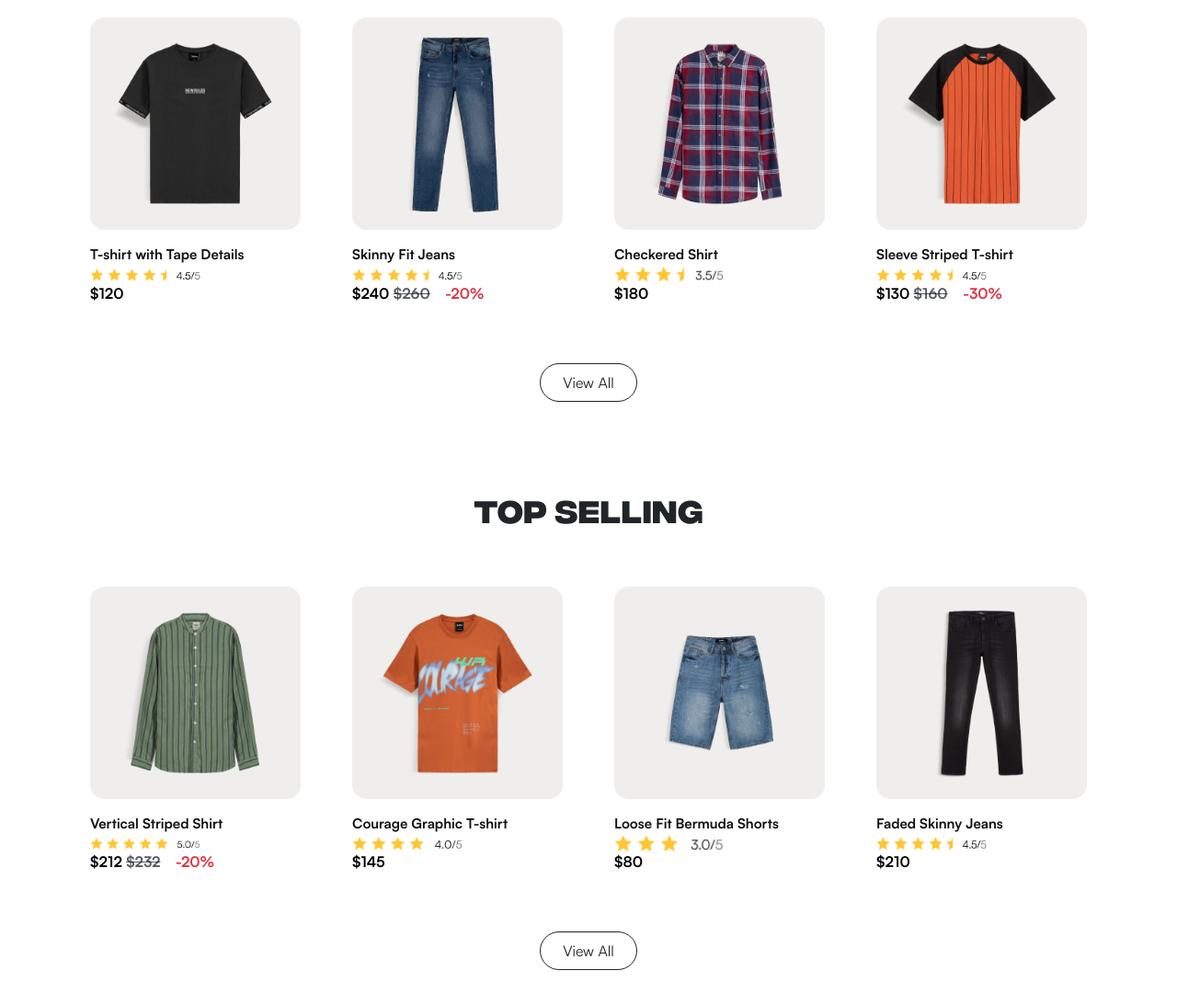
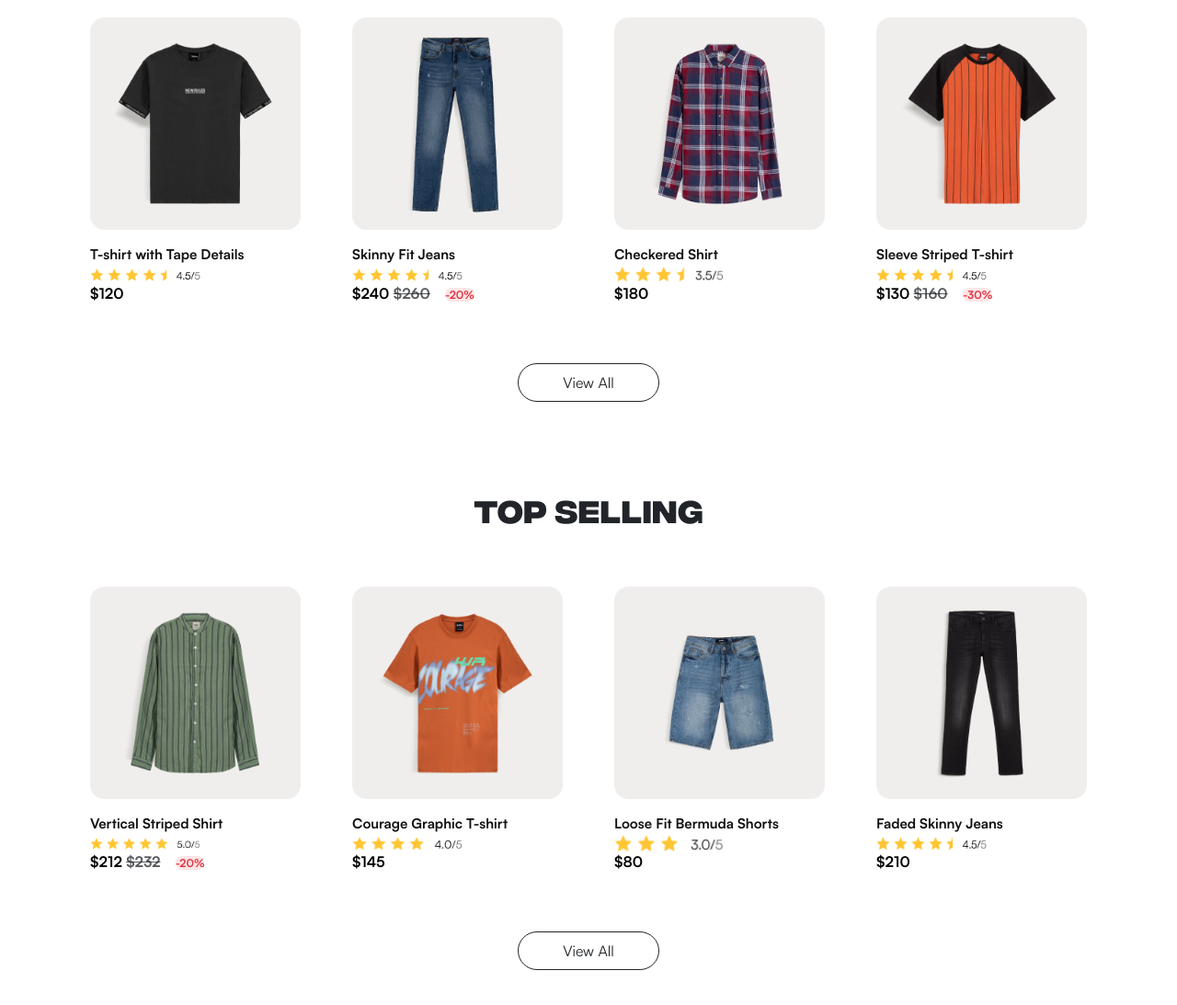
Before and after one commit to mkanan-ej/shopco, a plain HTML site: page index.html in a window 1280 px wide. Shown: the part 803-1896 px from the top of the page at 92% size. Drawn offline with nearby package versions, Linux system fonts and the light colour scheme; files whose address does not match are found by name.

Commit message:
added pill like for the discounts

```diff
--- a/index.html
+++ b/index.html
@@ -140,7 +140,7 @@
                                     <p class="productPrice mb-0">
                                         <span class="fw-bold">$240</span>
                                         <span class="text-decoration-line-through text-muted me-2">$260</span>
-                                        <span class="text-danger fw-bold ms-1">-20%</span>
+                                        <span class="discount text-danger ms-1">-20%</span>
                                     </p>
                                 </div>
                             </div>
@@ -164,13 +164,13 @@
                                     <p class="productPrice mb-0">
                                         <span class="fw-bold">$130</span>
                                         <span class="text-decoration-line-through text-muted me-2">$160</span>
-                                        <span class="text-danger fw-bold ms-1">-30%</span>
+                                        <span class="discount text-danger ms-1">-30%</span>
                                     </p>
                                 </div>
                             </div>
                         </div>
 
-                        <button class="btn btn-outline-dark rounded-pill mt-5 px-4 py-2">View All</button>
+                        <button class="btn btn-outline-dark rounded-pill mt-5 px-5 py-2">View All</button>
                     </div>
                 </section>
 
@@ -191,7 +191,7 @@
                                     <p class="productPrice mb-0">
                                         <span class="fw-bold">$212</span>
                                         <span class="text-decoration-line-through text-muted me-2">$232</span>
-                                        <span class="text-danger fw-bold ms-1">-20%</span>
+                                        <span class="discount text-danger ms-1">-20%</span>
                                     </p>
                                 </div>
                             </div>
@@ -225,7 +225,7 @@
                             </div>
                         </div>
 
-                        <button class="btn btn-outline-dark rounded-pill mt-5 px-4 py-2">View All</button>
+                        <button class="btn btn-outline-dark rounded-pill mt-5 px-5 py-2">View All</button>
                     </div>
                 </section>
 
--- a/styles.css
+++ b/styles.css
@@ -301,8 +301,15 @@ position:relative;
   color:#000;
   font-weight: 700;
   margin-top: -10px;
+
 }
-
+  .discount{
+    font-size: 12px;
+    font-weight: 500;
+    background-color: rgb(255, 229, 229);
+    border-radius: 20px;
+    border-style: none;
+  }
 
 
 
@@ -395,4 +402,8 @@ position:relative;
   .rating{
     width:100px;
   }
+  .discount{
+    font-size: 10px;
+    font-weight: 500;
+  }
 }
```
